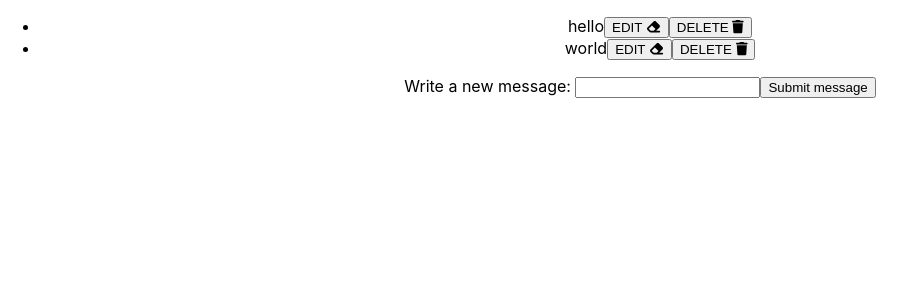
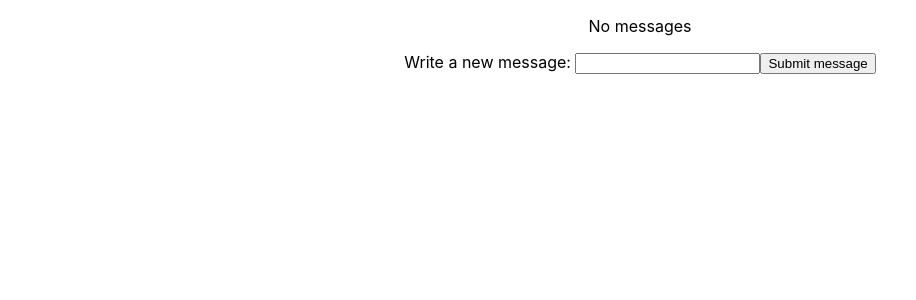
Before and after one commit to MariaTheCoder/react-sandbox, a React (Create React App) app: page / in a window 1280 px wide. Shown: the top 300 px of the page, without its empty margins (0-916 px from the left). Built offline with nearby package versions, Linux system fonts and the light colour scheme.

Commit message:
Install npm package and implement it so all created messages have an unique id

```diff
--- a/package.json
+++ b/package.json
@@ -13,6 +13,7 @@
     "react": "^18.2.0",
     "react-dom": "^18.2.0",
     "react-scripts": "5.0.1",
+    "uniqid": "^5.4.0",
     "web-vitals": "^2.1.4"
   },
   "scripts": {
--- a/src/App.js
+++ b/src/App.js
@@ -1,14 +1,12 @@
 import { useState } from "react";
 import "./App.css";
 import Notepad from "./Components/Notepad";
+import uniqid from "uniqid";
 
 export default function App() {
-  const [messages, setMessages] = useState([
-    { id: "0", text: "hello", editMode: false },
-    { id: "1", text: "world", editMode: false },
-  ]);
+  const [messages, setMessages] = useState([]);
   const [tempMessage, setTempMessage] = useState("");
-
+  console.log(messages);
   function alterEditMode(mes) {
     let messagesCopy = [...messages];
 
@@ -30,7 +28,7 @@ export default function App() {
 
   function createMessage() {
     const messagesCopy = [...messages];
-    messagesCopy.push({ text: tempMessage, editMode: false });
+    messagesCopy.push({ id: uniqid(), text: tempMessage, editMode: false });
     setMessages(messagesCopy);
     setTempMessage("");
   }
```
Also changed, not shown: 1 other file (tests, documents, lock files or other folders).
